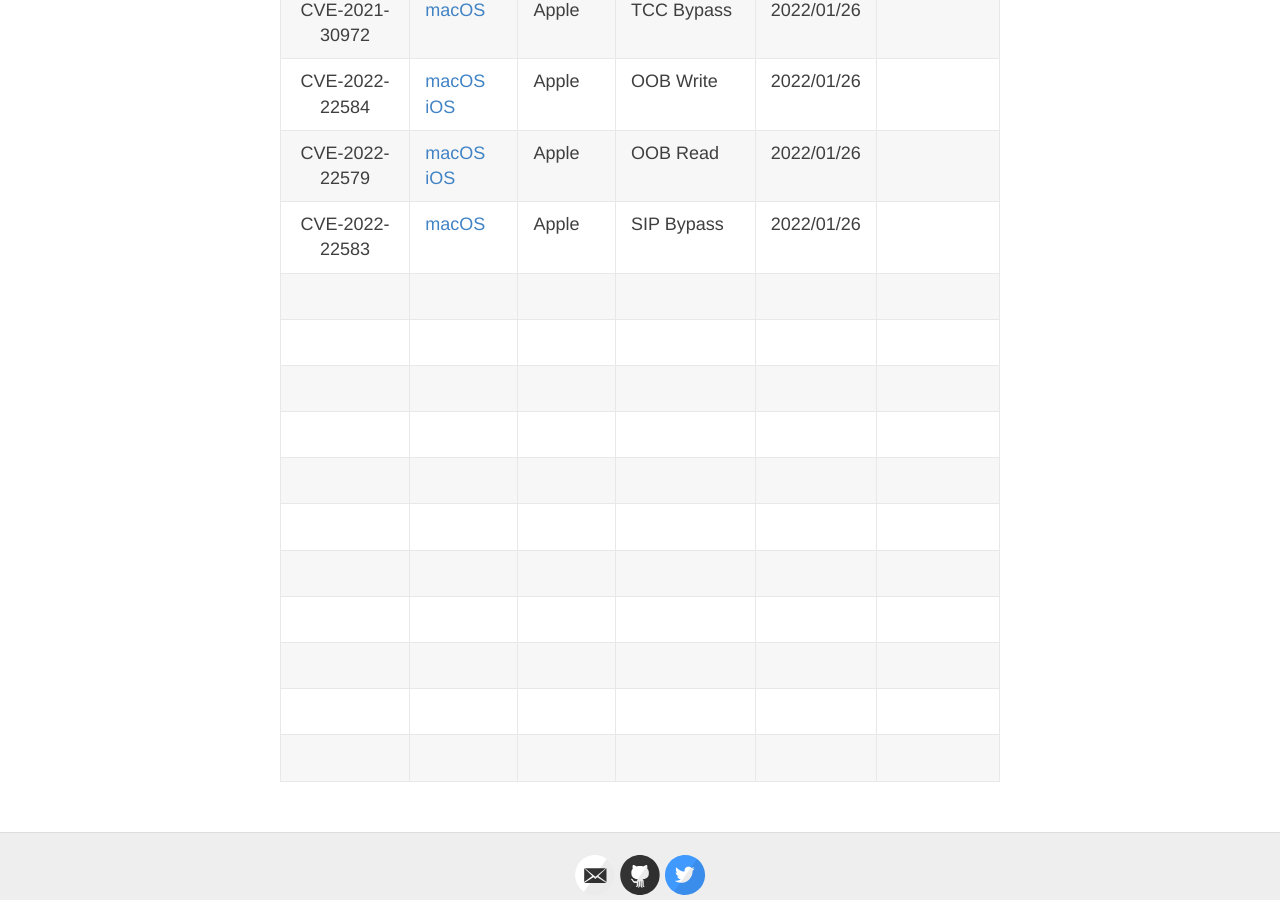
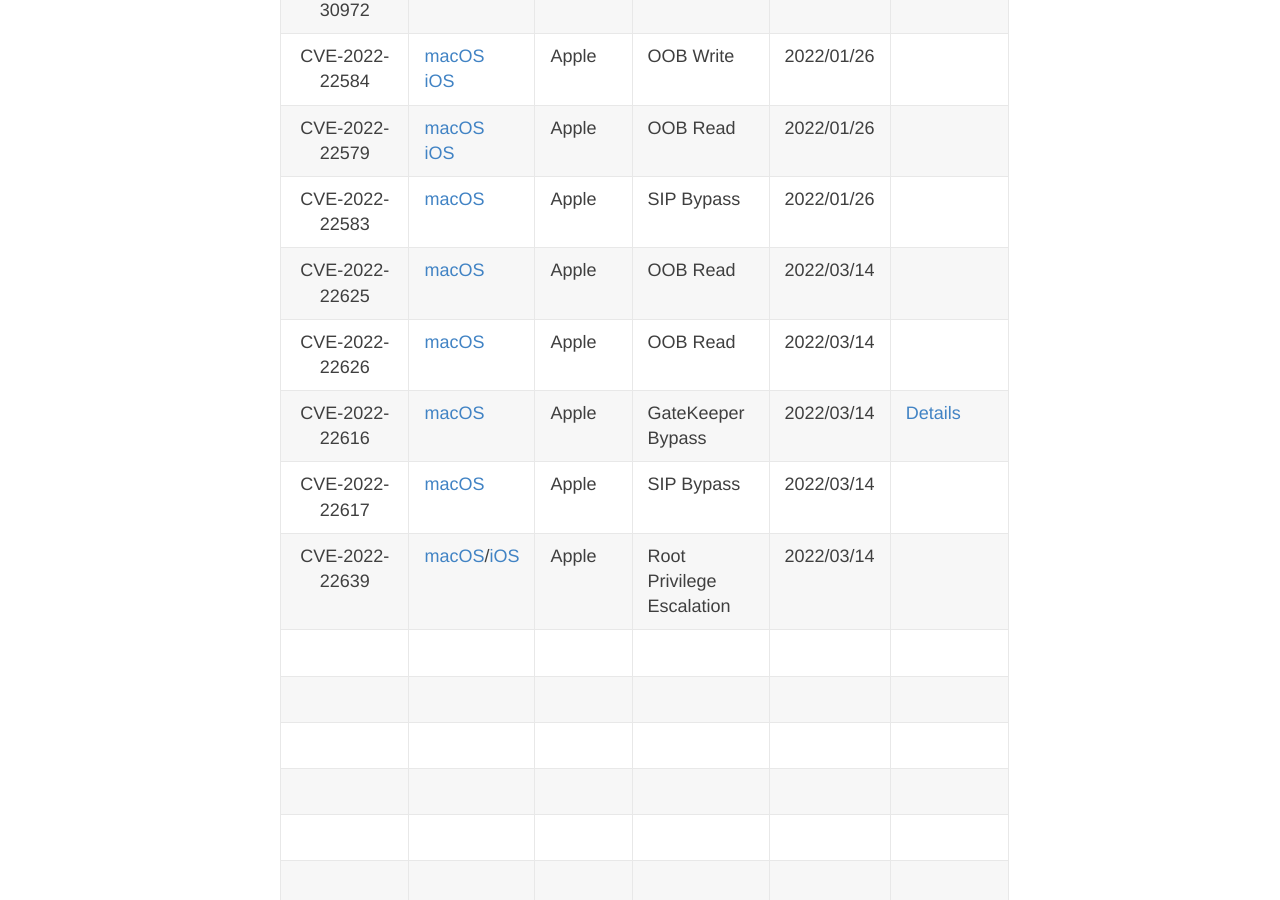
Before and after one commit to jhftss/jhftss.github.io, a Jekyll site: the page built from CVEs.md, in a window 1280 px wide and 900 px high, scrolled down 5124 px. Built offline with Jekyll 4.4.1, drawn with Linux system fonts in a browser that asks for light colours.

Commit message:
Update CVEs.md

```diff
--- a/CVEs.md
+++ b/CVEs.md
@@ -78,14 +78,14 @@
 |                        CVE-2022-22584                        | [macOS](https://support.apple.com/en-us/HT213054)<br />[iOS](https://support.apple.com/en-us/HT213053) | Apple      | OOB Write                   | 2022/01/26     |                                                              |
 |                        CVE-2022-22579                        | [macOS](https://support.apple.com/en-us/HT213054)<br />[iOS](https://support.apple.com/en-us/HT213053) | Apple      | OOB Read                    | 2022/01/26     |                                                              |
 |                        CVE-2022-22583                        | [macOS](https://support.apple.com/en-us/HT213054)            | Apple      | SIP Bypass                  | 2022/01/26     |                                                              |
+|                        CVE-2022-22625                        | [macOS](https://support.apple.com/en-us/HT213183)            | Apple      | OOB Read                    | 2022/03/14     |                                                              |
+|                        CVE-2022-22626                        | [macOS](https://support.apple.com/en-us/HT213183)            | Apple      | OOB Read                    | 2022/03/14     |                                                              |
+|                        CVE-2022-22616                        | [macOS](https://support.apple.com/en-us/HT213183)            | Apple      | GateKeeper Bypass           | 2022/03/14     | [Details](https://jhftss.github.io/CVE-2022-22616-Gatekeeper-Bypass/) |
+|                        CVE-2022-22617                        | [macOS](https://support.apple.com/en-us/HT213183)            | Apple      | SIP Bypass                  | 2022/03/14     |                                                              |
+|                        CVE-2022-22639                        | [macOS](https://support.apple.com/en-us/HT213183)/[iOS](https://support.apple.com/en-us/HT213182) | Apple      | Root Privilege Escalation   | 2022/03/14     |                                                              |
 |                                                              |                                                              |            |                             |                |                                                              |
 |                                                              |                                                              |            |                             |                |                                                              |
 |                                                              |                                                              |            |                             |                |                                                              |
 |                                                              |                                                              |            |                             |                |                                                              |
 |                                                              |                                                              |            |                             |                |                                                              |
 |                                                              |                                                              |            |                             |                |                                                              |
-|                                                              |                                                              |            |                             |                |                                                              |
-|                                                              |                                                              |            |                             |                |                                                              |
-|                                                              |                                                              |            |                             |                |                                                              |
-|                                                              |                                                              |            |                             |                |                                                              |
-|                                                              |                                                              |            |                             |                |                                                              |
```
